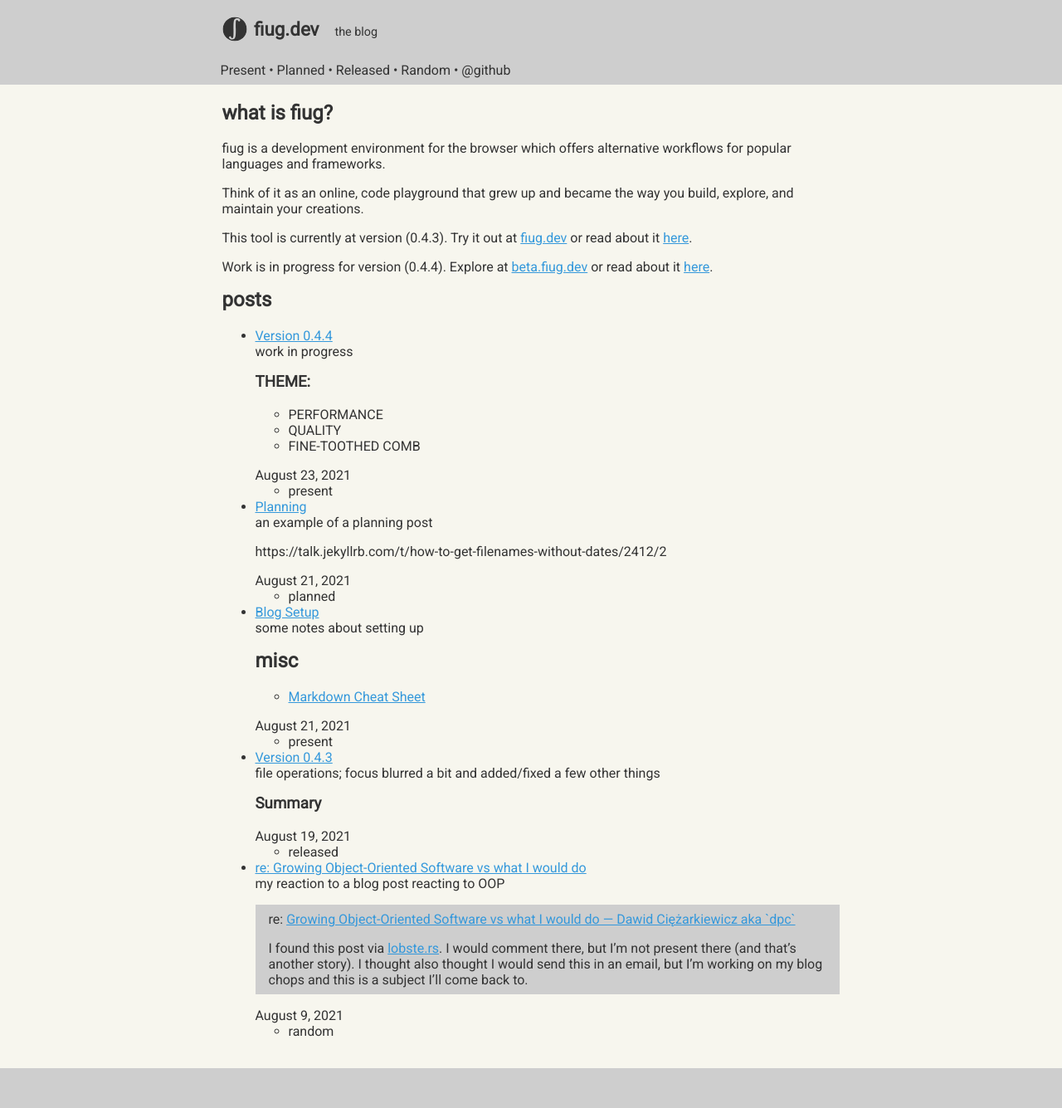
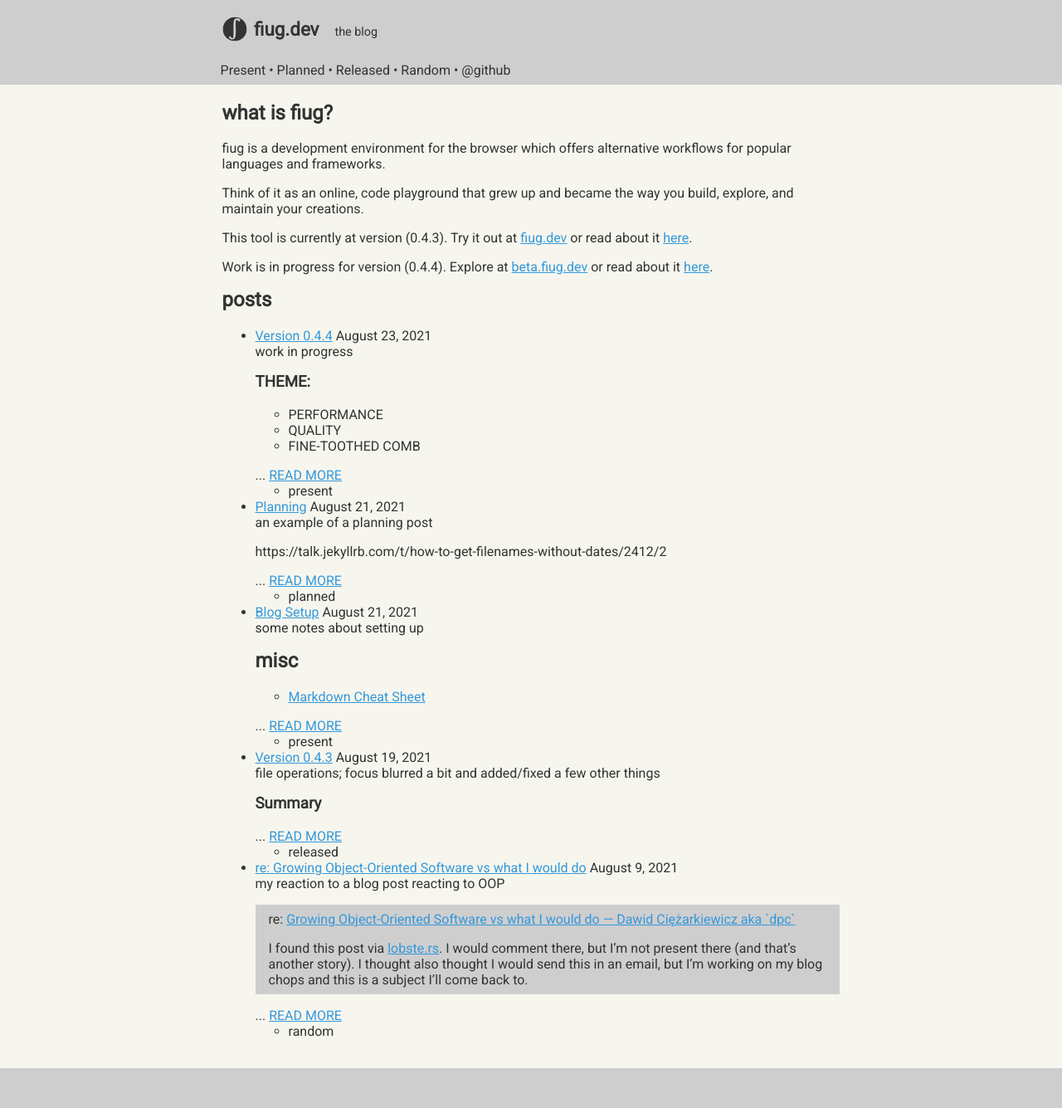
Before and after one commit to fiugd/blog, a Jekyll site: the page built from docs/index.md, in a window 1280 px wide. Shown: the whole page at 83% size. Built offline with Jekyll 4.4.1, drawn with Linux system fonts in a browser that asks for light colours.

Commit message:
Update posts.html

```diff
--- a/docs/_includes/posts.html
+++ b/docs/_includes/posts.html
@@ -3,11 +3,15 @@
   {% for post in site.posts %}
     <li class="post">
       <a href="{{ post.url }}">{{ post.title }}</a>
+      <span>
+        <time class="publish-date" datetime="{{ post.date | date: '%F' }}">
+          {{ post.date | date: "%B %-d, %Y" }}
+        </time>
+      </span>
       <p>{{ post.description }}</p>
       <p>{{ post.excerpt }}</p>
-      <time class="publish-date" datetime="{{ post.date | date: '%F' }}">
-        {{ post.date | date: "%B %-d, %Y" }}
-      </time>
+      <span>...</span>
+      <a href="{{ post.url }}">READ MORE</a>
       <ul>
         {% for tag in post.categories %}
           <li>{{ tag }}</li>
```
